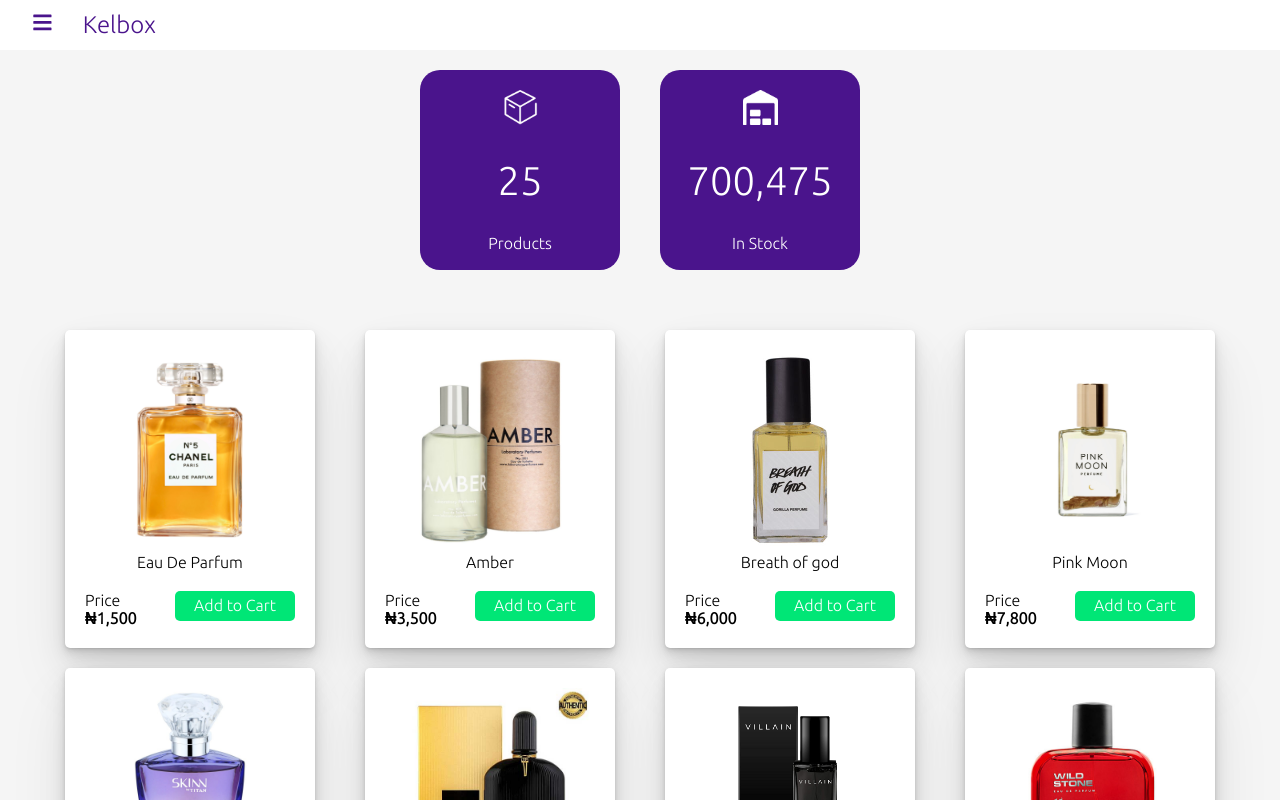
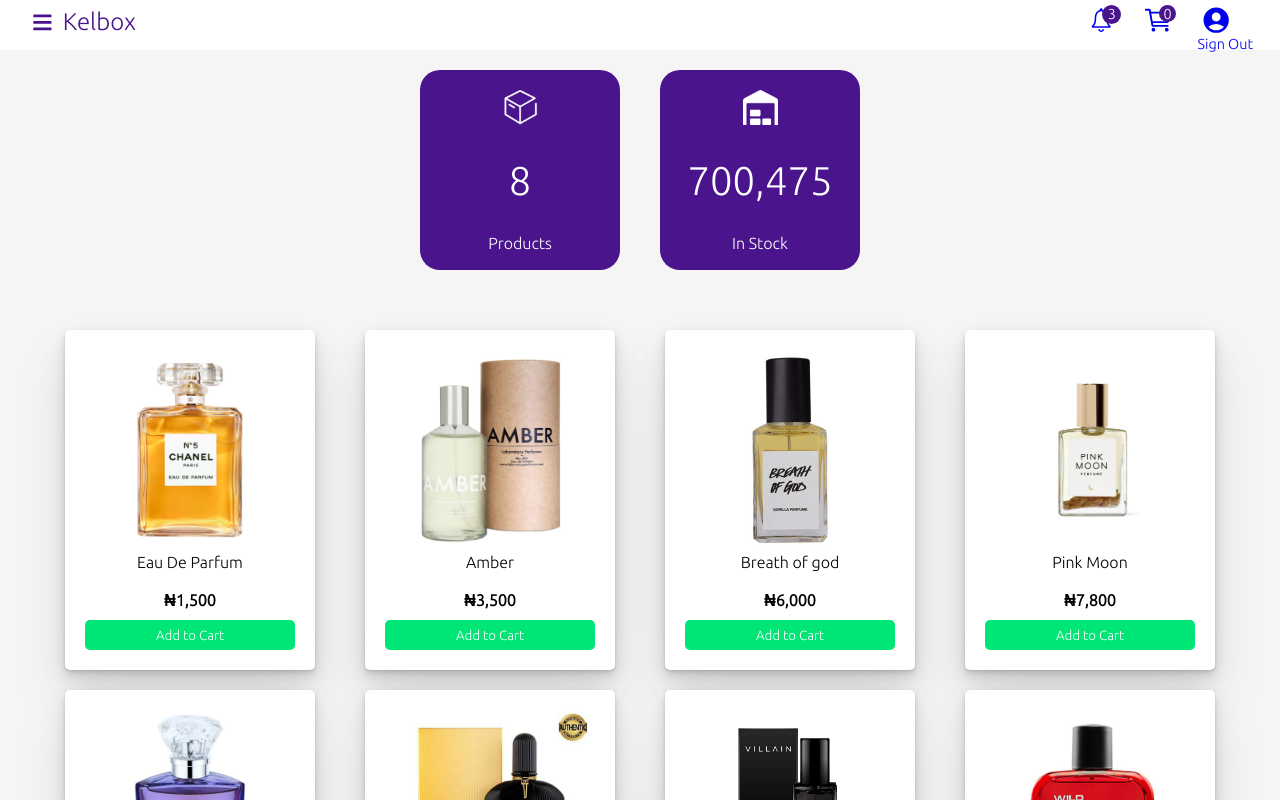
Before and after one commit to ObinnaKelvin/kelbox, a React (Create React App) app: page /products in a window 1280 px wide. Shown: the top 800 px of the page. Built offline with nearby package versions, Linux system fonts and the light colour scheme.

Commit message:
Adding notification, user and cart

```diff
--- a/src/components/Navbar.js
+++ b/src/components/Navbar.js
@@ -1,6 +1,10 @@
 import React, { useState } from 'react';
 import * as FaIcons from "react-icons/fa";
 import * as AiIcons from "react-icons/ai";
+import * as MdIcons from "react-icons/md";
+import * as IoIcons from "react-icons/io";
+import * as IoIcons5 from "react-icons/io5";
+// import * as FiIcons from "react-icons/fi";
 import { Link } from 'react-router-dom';
 import { SidebarData } from './SidebarData';
 import '../css/Navbar.css';
@@ -18,7 +22,29 @@
           <Link to='#' className='menu-bar1'>
             <FaIcons.FaBars onClick={showSidebar} />
           </Link>
-          <div className="logo">Kelbox</div>
+          <div className="navbar__items">
+            <div className="left">
+              <div className="logo">Kelbox</div>
+            </div>
+            <div className="right">
+              <Link to='#' className='notifications'>
+                <IoIcons.IoIosNotificationsOutline />
+                <span className="count">3</span>
+              </Link>
+              <Link to='#' className='cart'>
+                <IoIcons5.IoCartOutline />
+                <span className="count">0</span>
+              </Link>
+              <Link to='#' className='user'>
+                <MdIcons.MdAccountCircle />
+                <span className="status">Sign Out</span>
+              </Link>
+              {/* <div className="notifications"><MdIcons.MdNotificationsNone /></div>
+              <div className="cart"><FiIcons.FiShoppingCart /></div>
+              <div className="user"><MdIcons.MdAccountCircle /></div> */}
+            </div>
+          </div>
+
         </div>
         <nav className={sidebar ? 'nav-menu active' : 'nav-menu'}>
           <ul className='nav-menu-items' onClick={showSidebar}>
--- a/src/components/Product.js
+++ b/src/components/Product.js
@@ -13,9 +13,9 @@
                     <p className="p1">Price</p>
                     <p className="p2"><strong>&#8358;{price}</strong></p>
                 </div>
-                <div className="addToCart">
+                <button className="addToCart">
                     <p className="p1">Add to Cart</p>
-                </div>
+                </button>
             </div>
         </div>
     )
--- a/src/components/SidebarData.js
+++ b/src/components/SidebarData.js
@@ -13,15 +13,21 @@
         cName: 'nav-text'
     },
     {
+        title: 'Products',
+        path: '/products',
+        icon: <FaIcons.FaCartPlus />,
+        cName: 'nav-text'
+    },
+    {
+        title: 'Operations',
+        path: '/operations',
+        icon: <MdIcons.MdCached />,
+        cName: 'nav-text'
+    },
+    {
         title: 'Reports',
         path: '/reports',
         icon: <IoIcons.IoIosPaper />,
-        cName: 'nav-text'
-    },
-    {
-        title: 'Products',
-        path: '/products',
-        icon: <FaIcons.FaCartPlus />,
         cName: 'nav-text'
     },
     {
--- a/src/css/Navbar.css
+++ b/src/css/Navbar.css
@@ -15,8 +15,83 @@
     color: #fff;
   } */
 
+  .navbar > .navbar__items {
+    display: flex;
+    flex-direction: row;
+    justify-content: space-between;
+    width: 100%;
+    /* border: 1px solid green; */
+  }
+
+  .navbar > .navbar__items > .right {
+    margin-top: 7px;
+    display: flex;
+    flex-direction: row;
+    text-align: right;
+    /* width: 200px; */
+    /* border: 1px solid red; */
+  }
+
+  .navbar > .navbar__items > .right > .notifications {
+    margin-right: 27px;
+    font-size: 1.9rem;
+    display: flex;
+    text-decoration: none;
+  }
+
+  .navbar > .navbar__items > .right > .notifications > .count {
+    font-size: 0.9rem;
+    height: 19px;
+    width: 19px;
+    /* top: 0;
+    right: 0; */
+    border-radius: 50%;
+    color: white;
+    background-color: #4A148C;
+    position: absolute;
+    z-index: 1;
+    padding-top: 0.8px;
+    padding-right: 5px;
+    padding-bottom: 5px;
+  }
+
+  .navbar > .navbar__items > .right > .cart {
+    margin-right: 27px;
+    font-size: 1.9rem;
+    display: flex;
+    text-decoration: none;
+  }
+
+  .navbar > .navbar__items > .right > .cart > .count {
+    font-size: 0.9rem;
+    height: 17px;
+    width: 17px;
+    border-radius: 50%;
+    color: white;
+    background-color: #4A148C;
+    position: absolute;
+    z-index: 1;
+    padding-top: 0.6px;
+    padding-right: 4.5px;
+    padding-bottom: 5px;
+  }
+
+  .navbar > .navbar__items > .right > .user {
+    margin-right: 27px;
+    font-size: 1.9rem;
+    display: flex;
+    flex-direction: column;
+    text-decoration: none;
+  }
+
+  .navbar > .navbar__items > .right > .user > .status {
+    font-size: 0.9rem;
+    margin-left: -3px;
+  }
+
   .logo {
-      margin-left: 30px;
+      margin-top: 10px;
+      margin-left: 10px;
       font-size: 24px;
       font-weight: 400;
       color: #4A148C;
@@ -104,4 +179,20 @@
         width: auto;
         /* border: 1px solid red; */
     }
+
+    .navbar > .navbar__items > .right > .notifications {
+      margin-right: 15px;
+      font-size: 1.9rem;
+    }
+
+    .navbar > .navbar__items > .right > .cart {
+      margin-right: 15px;
+      font-size: 1.9rem;
+    }
+
+    .navbar > .navbar__items > .right > .user {
+      margin-right: 15px;
+      font-size: 1.9rem;
+    }
+
 }
--- a/src/css/Product.css
+++ b/src/css/Product.css
@@ -29,17 +29,28 @@
 
 .product > .details {
     display: flex;
-    flex-direction: row;
-    justify-content: space-between;
+    flex-direction: column;
+    /* justify-content: space-between; */
+}
+
+.product > .details > .price > .p1 {
+    text-align: center;
+    display: none;
+}
+
+.product > .details > .price > .p2 {
+    text-align: center;
 }
 
 .product > .details > .addToCart {
     height: 30px;
-    width: 120px;
+    width: 100%;
     padding: 5px;
     background-color: #00E676;
     color: white;
+    margin-top: 10px;
     border-radius: 5px;
+    border: none;
 }
 
 .product > .details > .addToCart > .p1 {
@@ -59,10 +70,11 @@
     }
     .product > .details > .addToCart {
         height: 25px;
-        width: 100px;
+        width: 100%;
         padding: 5px;
         background-color: #00E676;
         color: white;
+        margin-top: 10px;
         border-radius: 6px;
     }
 
@@ -72,6 +84,7 @@
     }
 
     .product > .details > .price > .p2 {
+        text-align: center;
         margin-top: 5px;
         margin-right: 4px;
         font-size: 13px;
--- a/src/pages/Home.js
+++ b/src/pages/Home.js
@@ -76,7 +76,7 @@
                         <div className="imageHolder">
                             <img src={products} alt="products icon"/>
                         </div>
-                        <div className="details"><h2><CountUp end={25} duration={3} separator=","/></h2>Products</div>
+                        <div className="details"><h2><CountUp end={8} duration={3} separator=","/></h2>Products</div>
                     </div>
                 </div>
                 <div className="home__levelOne__stockvalue">
--- a/src/pages/Products.js
+++ b/src/pages/Products.js
@@ -22,7 +22,7 @@
                     <div className="icon">
                         <img src={products} alt="products icon" />
                     </div>
-                    <div className="figures">25</div>
+                    <div className="figures">8</div>
                     <p>Products</p>
                 </div>
                 <div className="productsInStock">
```
Also changed, not shown: 1 other file (tests, documents, lock files or other folders).
